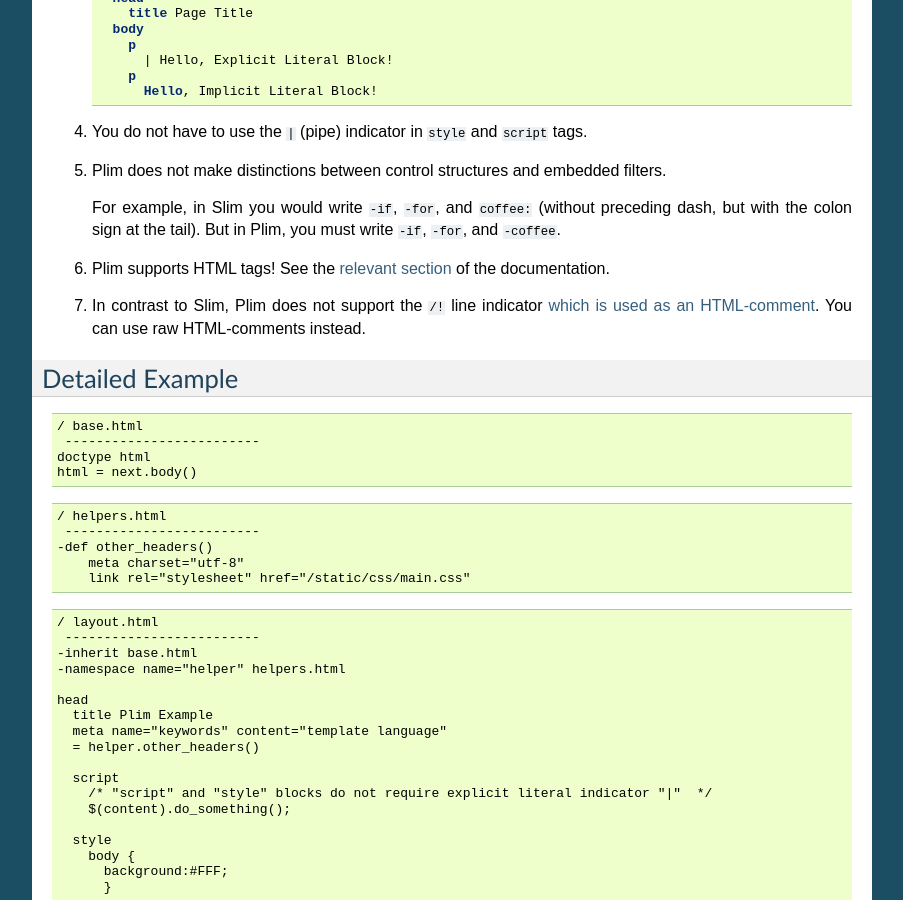
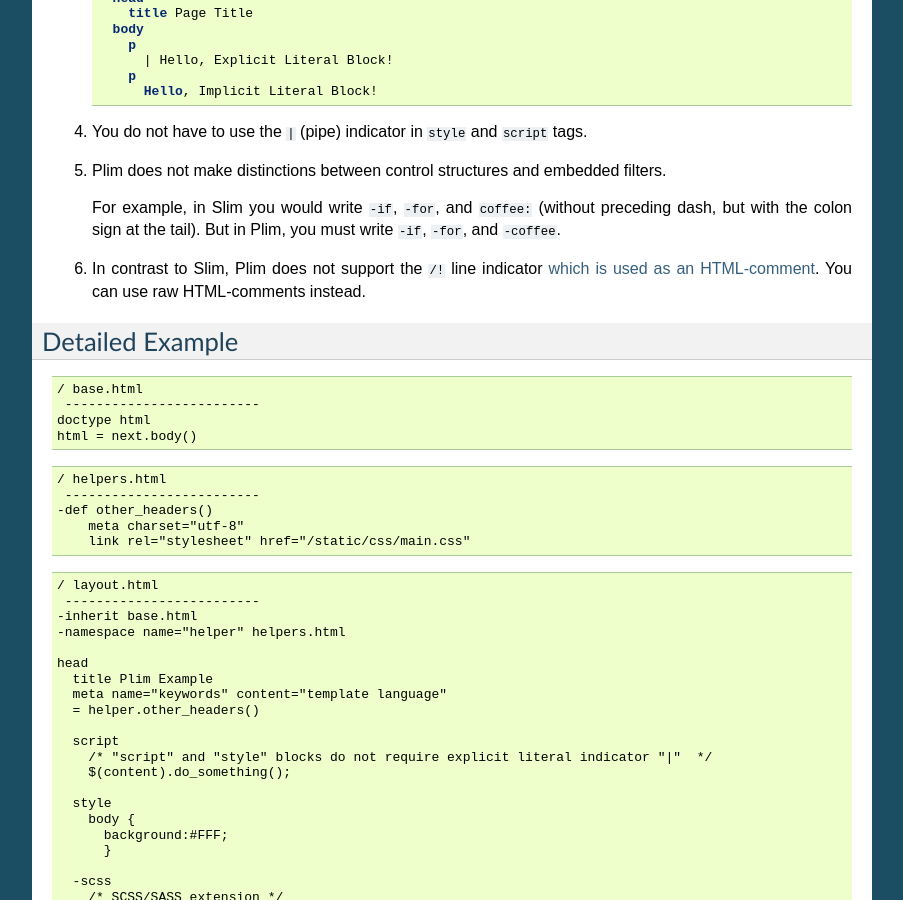
Before and after one commit to avanov/Plim, a Sphinx documentation site: the page built from docs/en/nutshell.txt, in a window 1280 px wide and 900 px high, scrolled down 1481 px. Shown: the whole window, without its empty margins (198-1101 px from the left). Built offline with Sphinx 7.4.7, drawn with Linux system fonts in a browser that asks for light colours.

Commit message:
Update docs.

```diff
--- a/docs/en/nutshell.txt
+++ b/docs/en/nutshell.txt
@@ -125,8 +125,6 @@ Plim is *not the exact* port of Slim. Here is the full list of differences.
     preceding dash, but with the colon sign at the tail).
     But in Plim, you must write ``-if``, ``-for``, and ``-coffee``.
 
-#. Plim supports HTML tags! See the :ref:`relevant section<raw-html>` of the documentation.
-
 #. In contrast to Slim, Plim does not support the ``/!`` line indicator
    `which is used as an HTML-comment <https://github.com/stonean/slim#-7>`_. You can use
    raw HTML-comments instead.
```
